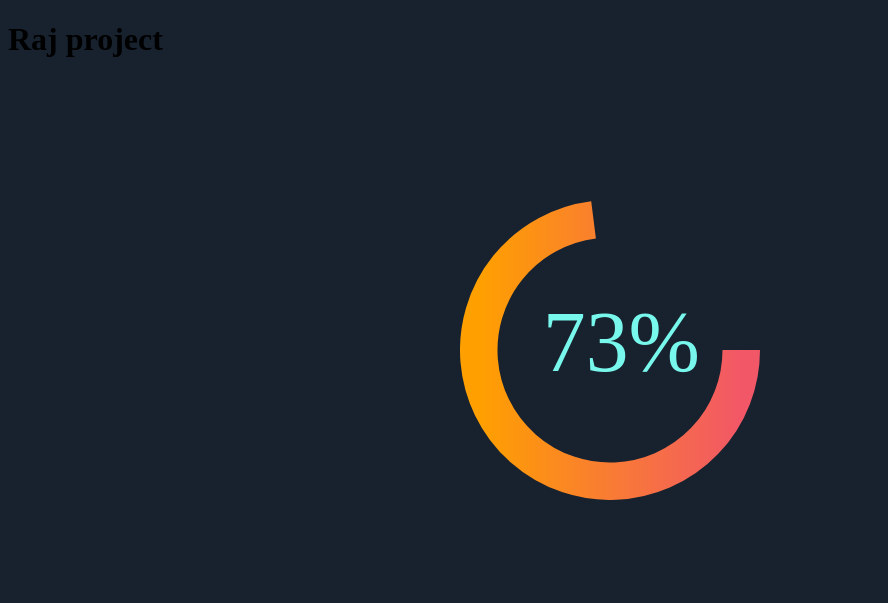
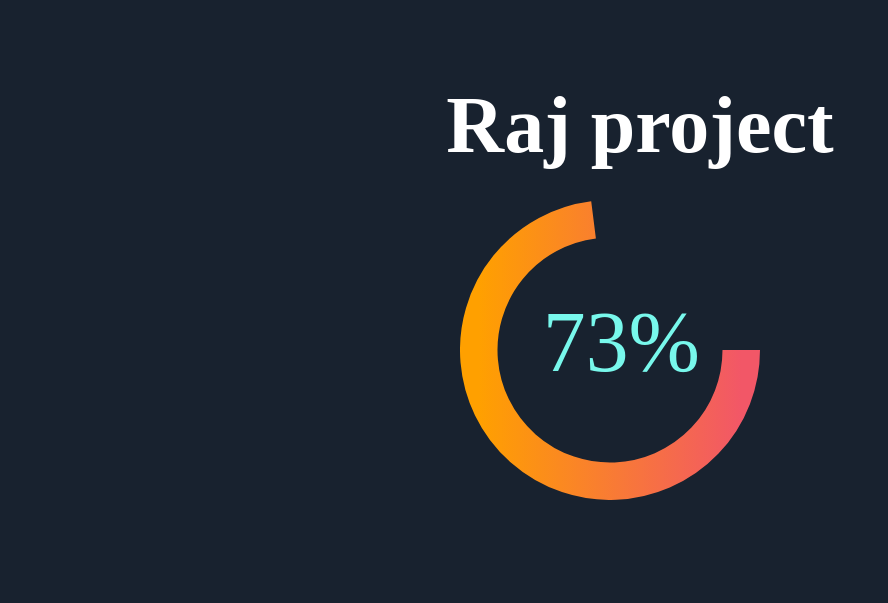
Before and after one commit to Rajsingh-03/curved-progress-bar, a plain HTML site: page index.html in a window 1280 px wide. Shown: the whole page, without its empty margins (0-888 px from the left). Drawn offline with Linux system fonts and the light colour scheme.

Commit message:
Update index.css

```diff
--- a/index.css
+++ b/index.css
@@ -18,3 +18,11 @@ body {
     font: 1px;
     padding: 0 20px;
 }
+
+h1 {
+    text-align: center;
+    margin-top: 5rem;
+    font-size: 5rem;
+    color: white;
+    justify-content: center;
+}
```
